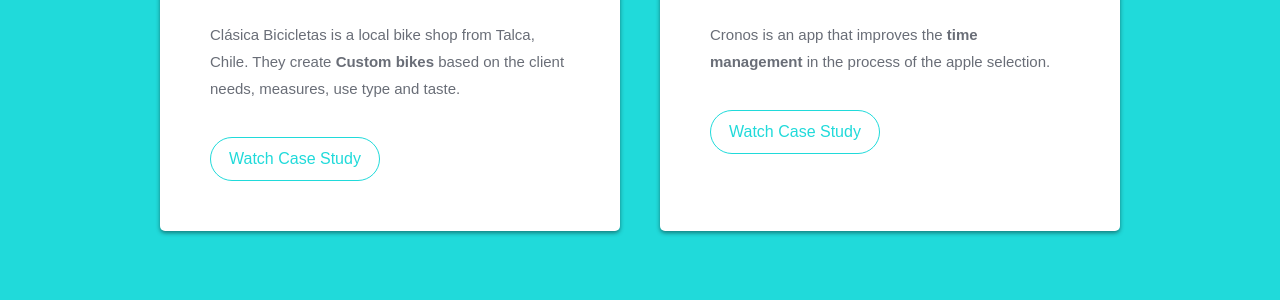
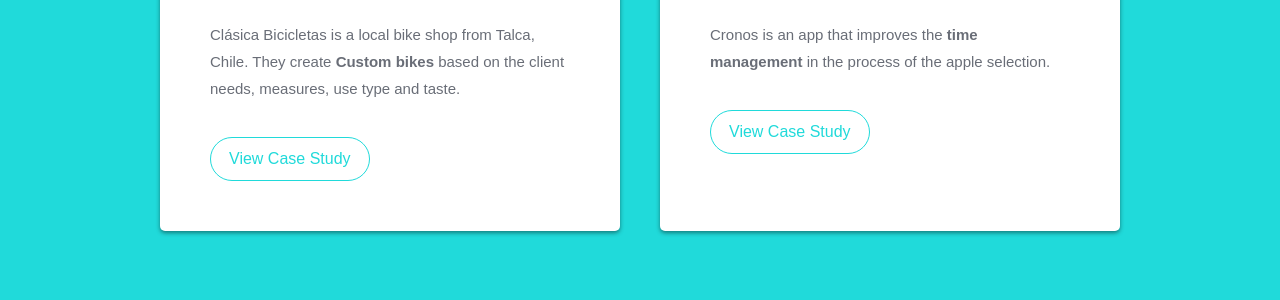
Before and after one commit to iamcamilo/iamcamilo, a Jekyll site: the page built from logos.html, in a window 1280 px wide and 900 px high, scrolled down 3238 px. Shown: the part 195-495 px from the top of the window. Built offline with Jekyll 4.4.1, drawn with Linux system fonts in a browser that asks for light colours; some web fonts are replaced.

Commit message:
Fixed small typo

```diff
--- a/clasica.html
+++ b/clasica.html
@@ -82,7 +82,7 @@
           <div class="card-content">
             <h4>{{ portfolio_item.title }}</h4>
             {{ portfolio_item.content }}
-            <a href="{{ portfolio_item.link }}" class="btn">Watch Case Study</a>
+            <a href="{{ portfolio_item.link }}" class="btn">View Case Study</a>
           </div>
         </div>
       {% endfor %}
--- a/cronos.html
+++ b/cronos.html
@@ -76,7 +76,7 @@
           <div class="card-content">
             <h4>{{ portfolio_item.title }}</h4>
             {{ portfolio_item.content }}
-            <a href="{{ portfolio_item.link }}" class="btn">Watch Case Study</a>
+            <a href="{{ portfolio_item.link }}" class="btn">View Case Study</a>
           </div>
         </div>
       {% endfor %}
--- a/logos.html
+++ b/logos.html
@@ -60,7 +60,7 @@
           <div class="card-content">
             <h4>{{ portfolio_item.title }}</h4>
             {{ portfolio_item.content }}
-            <a href="{{ portfolio_item.link }}" class="btn">Watch Case Study</a>
+            <a href="{{ portfolio_item.link }}" class="btn">View Case Study</a>
           </div>
         </div>
       {% endfor %}
--- a/universitame.html
+++ b/universitame.html
@@ -84,7 +84,7 @@
           <div class="card-content">
             <h4>{{ portfolio_item.title }}</h4>
             {{ portfolio_item.content }}
-            <a href="{{ portfolio_item.link }}" class="btn">Watch Case Study</a>
+            <a href="{{ portfolio_item.link }}" class="btn">View Case Study</a>
           </div>
         </div>
       {% endfor %}
```
